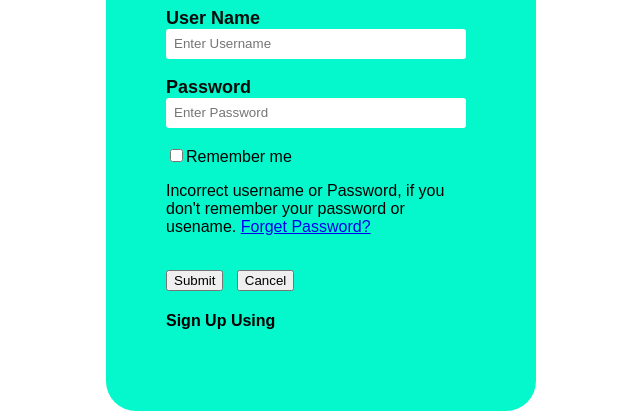
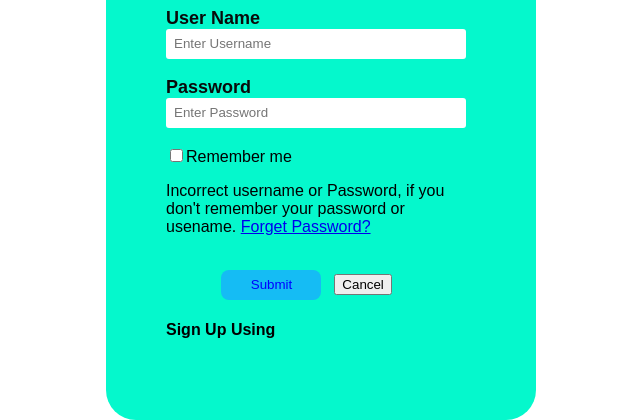
Before and after one commit to LahiruVimukthi2001/PHP_Login_Page, a PHP site: page /Login.php in a window 1280 px wide. Shown: the part 670-1090 px from the top of the page, without its empty margins (344-984 px from the left). Run offline with PHP 8.4, Linux system fonts and the light colour scheme.

Commit message:
add log css

```diff
--- a/Login.php
+++ b/Login.php
@@ -41,6 +41,15 @@
                   border-radius: 3px;
                   padding-left: 8px;  }
 
+            #log{width: 100px;
+                 height: 30px;
+                 margin-left: 55px;
+                 border:none;
+                 border-radius: 8px;
+                 padding-left: 7px;
+                 background-color: rgb(21, 188, 244);
+                 color: blue; }
+
 
         </style>
     </head>
```
